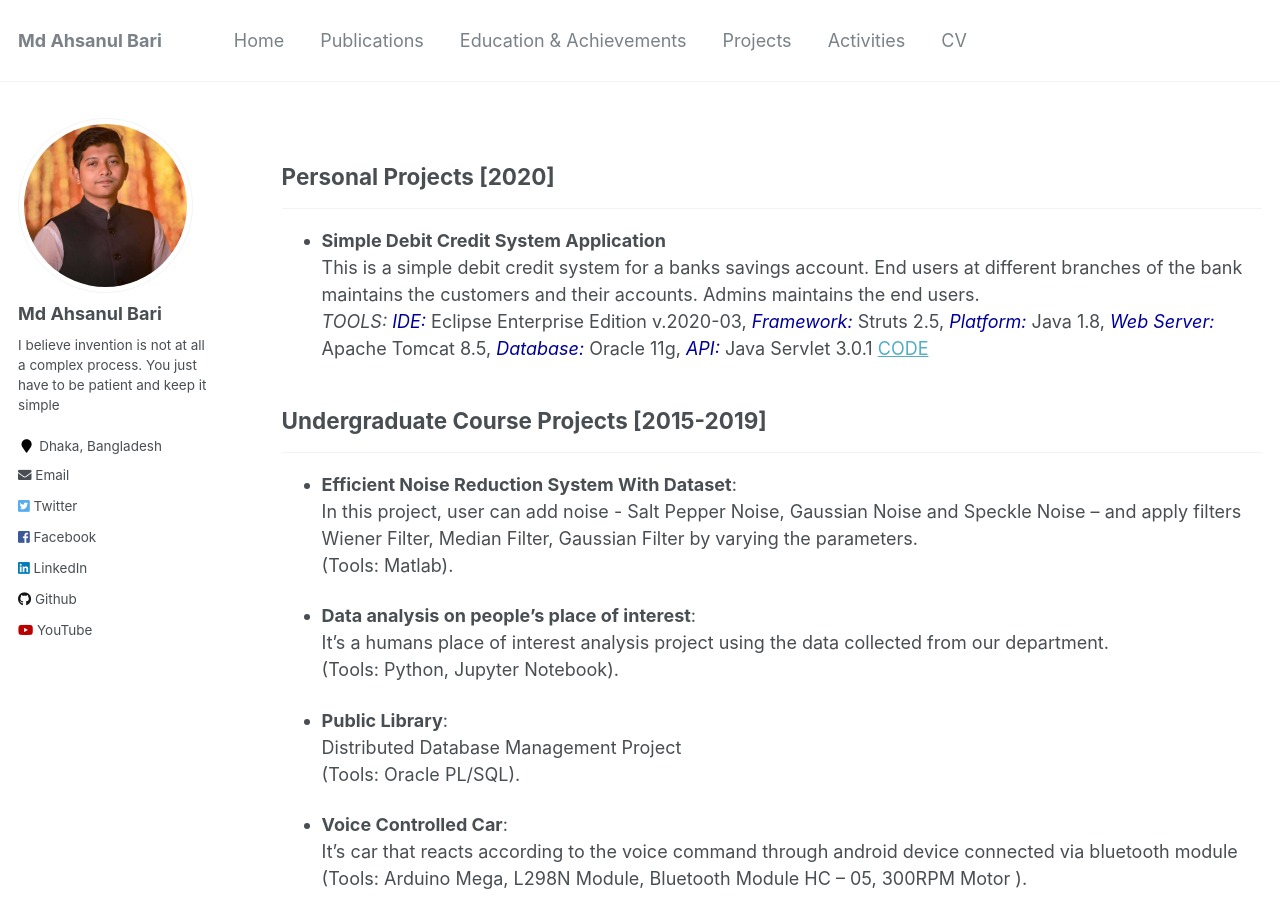
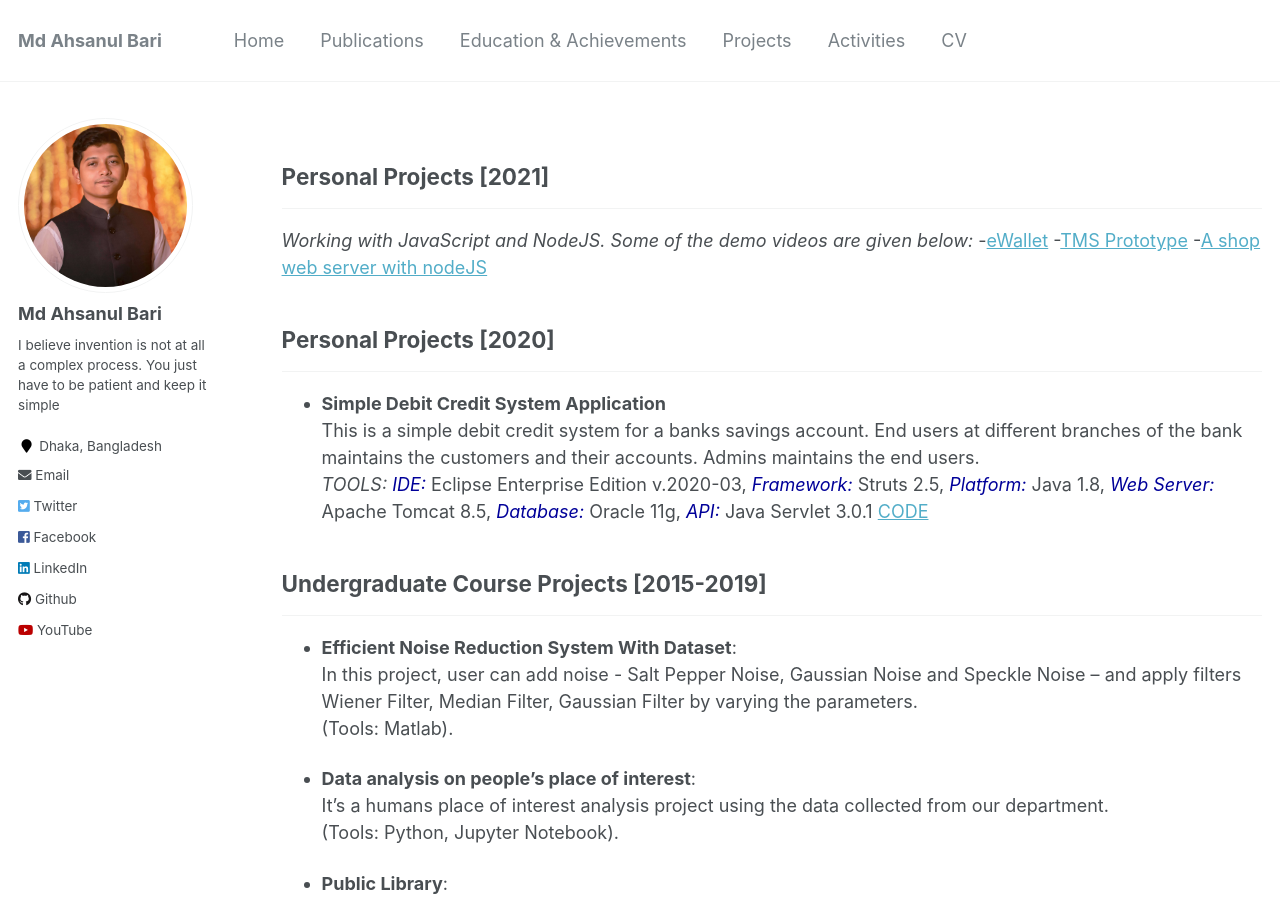
Before and after one commit to GProDevik/AhsanulBariRomih, a Jekyll site: the page built from _pages/projects.md, in a window 1280 px wide and 900 px high. Built offline with Jekyll 4.4.1, drawn with Linux system fonts in a browser that asks for light colours.

Commit message:
Update projects.md

```diff
--- a/_pages/projects.md
+++ b/_pages/projects.md
@@ -4,6 +4,15 @@ title: ""
 permalink: /projects/
 author_profile: true
 ---
+
+## Personal Projects [2021]
+
+---
+*Working with JavaScript and NodeJS. Some of the demo videos are given below:*
+-[eWallet](https://www.youtube.com/watch?v=RC4LydV7VXs)
+-[TMS Prototype](https://www.youtube.com/watch?v=TfQlj9YMgtM)
+-[A shop web server with nodeJS](https://www.youtube.com/watch?v=FJtUcVkxkIQ)
+
 
 ## Personal Projects [2020]
 
```
